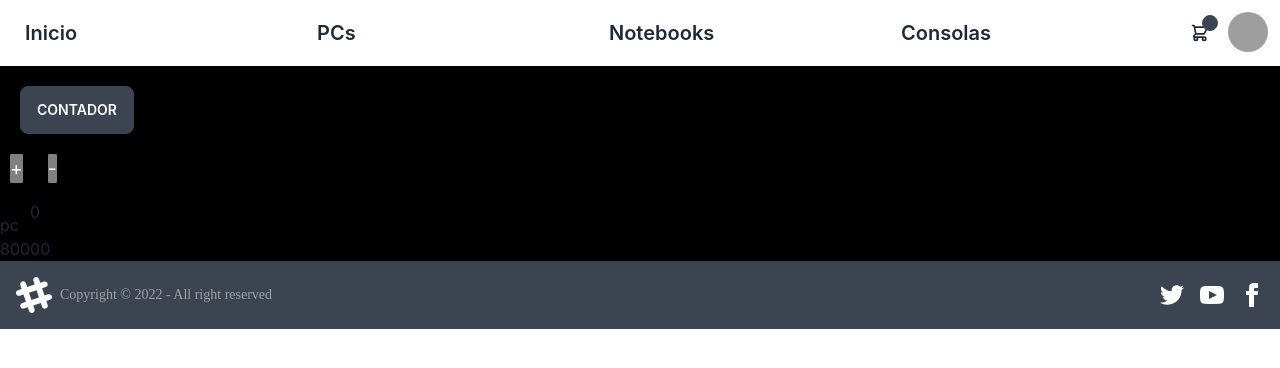
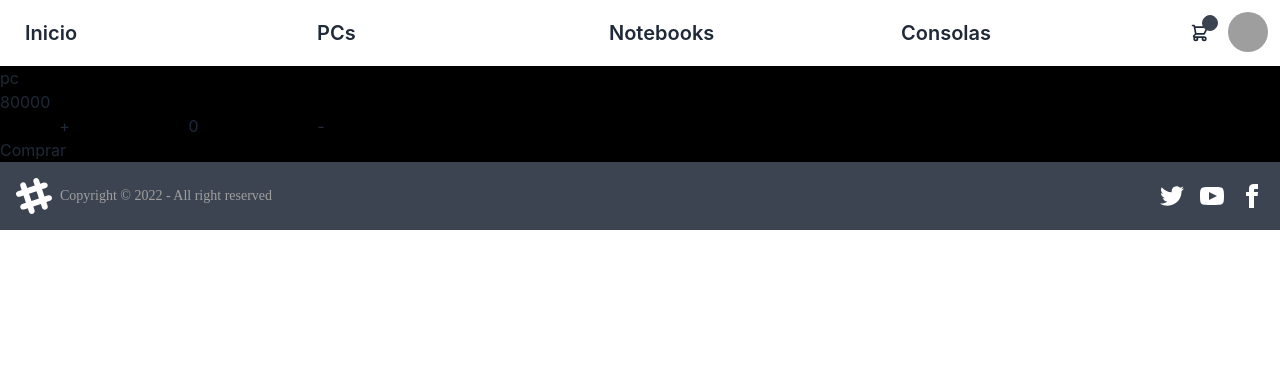
Before and after one commit to EmilianoAlonso023/React, a React (Create React App) app in the folder react38095/: page /item/1 in a window 1280 px wide. Shown: the top 368 px of the page. Built offline with nearby package versions, Linux system fonts and the light colour scheme; grey boxes are pictures that could not be loaded.

Commit message:
commit feriado

```diff
--- a/react38095/src/App.js
+++ b/react38095/src/App.js
@@ -5,7 +5,7 @@ import './App.css';
  import { BrowserRouter, Route, Routes } from 'react-router-dom';
  import Error404 from './components/Error404';
 import ItemDetailContainer from './components/shop/ItemDetailContainer';
-import ItemCount from './components/ItemCount';
+
 
 
 
@@ -16,7 +16,6 @@ function App() {
 
      <BrowserRouter>
         <NavBar/>
-        <ItemCount/>
         <Routes>
           <Route path={'/'} element={<ItemListContainer/>} />
           <Route path={'/category/:id'} element={<ItemListContainer/>} />
--- a/react38095/src/components/ItemCount.js
+++ b/react38095/src/components/ItemCount.js
@@ -1,90 +1,40 @@
- import { useEffect, useState } from "react";
+ import { useState } from "react";
+
+const ItemCount = ({stock, onAdd}) => {
+const [counter, setCounter] = useState(0)
 
 
-const ItemCount = () => {
-    const [counter, setCounter] = useState(0)
-    useEffect ( () => {
-        console.log ('se monto el componente');
-    }, [])
-    useEffect ( () => {
-        console.log ('se hizo render');
-    })
-    useEffect ( () => {
-        console.log ('se altero el counter');
-    }, [counter])
-
-
-
-    /* const clickHandler = () => {
-        console.log('Hiciste click');
-        setCounter ( counter + 1)
-    }
-    console.log ('se hizo render');
-
-
-    */
-
-
-const handleClick1 = () => {
+const sumar = () => {
+  if(counter < stock){
     setCounter(counter + 1)
+   }
   }
 
 
-  const handleClick2 = () => {
+  const restar = () => {
+    if(counter > 0 ){
     setCounter(counter - 1)
+   }
   }
 
 
   return (
-    <div style={{
-   marginBottom: '30px',
-
-    }}>
-      <button className="btn m-5">Contador</button>
-      <div style={{
-
-       position: 'absolute',
-        top: '25vh',
-        marginLeft: '30px',
-
-
-      }}>
+    <div>
+      <div style={{display:'flex', justifyContent:'space-around', alignItems:'center', width:'30%'}}>
+      <button
+         onClick={sumar}>+</button>
+      <div>
         {counter}
       </div>
-      <div className="buttons">
-        <button style={{
-          fontSize: '120%',
-          Top: '-10px',
-          marginLeft: '10px',
-          position: 'relative',
-          backgroundColor: 'grey',
-          borderRadius: '8%',
-          color: 'white',
-        }}
-          onClick={handleClick1}>+</button>
 
+      <button
+      onClick={restar}>-</button>
+      </div>
+      <button onClick={onAdd}>Comprar</button>
+      </div>
 
-        <button style={{
-          fontSize: '120%',
-          marginLeft: '25px',
-          position: 'relative',
-          backgroundColor: 'grey',
-          borderRadius: '8%',
-          color: 'white',
-        }}
-          onClick={handleClick2}>-</button>
-
-      </div>
-    </div>
   )
 }
 
- /*  return (
-    <div>
-    <div className="m-5">{ counter } </div>
-       <button onClick={ clickHandler1 } className="btn m-5">Click Aqui</button>
-       <button onClick={ clickHandler2 } className="btn m-5">Click Aqui</button>
-    </div>
-  )
-} */
+
 export default ItemCount
--- a/react38095/src/components/shop/ItemDetail.js
+++ b/react38095/src/components/shop/ItemDetail.js
@@ -3,12 +3,16 @@ import ItemCount from '../ItemCount'
 
 
 const ItemDetail = ({item}) => {
+  const onAdd = () => {
+    console.log('compraste')
+  }
 
   return (
     <div>
         <div>{ ItemCount }</div>
         <div>{ item.name }</div>
         <div>{ item.price }</div>
+        <ItemCount stock={item.stock} onAdd={onAdd}/>
     </div>
   )
 }
```
Also changed, not shown: 2 other files (tests, documents, lock files or other folders).
